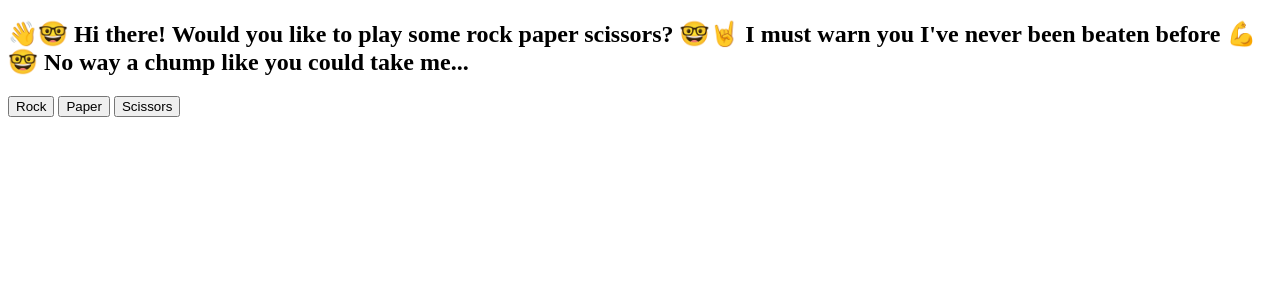
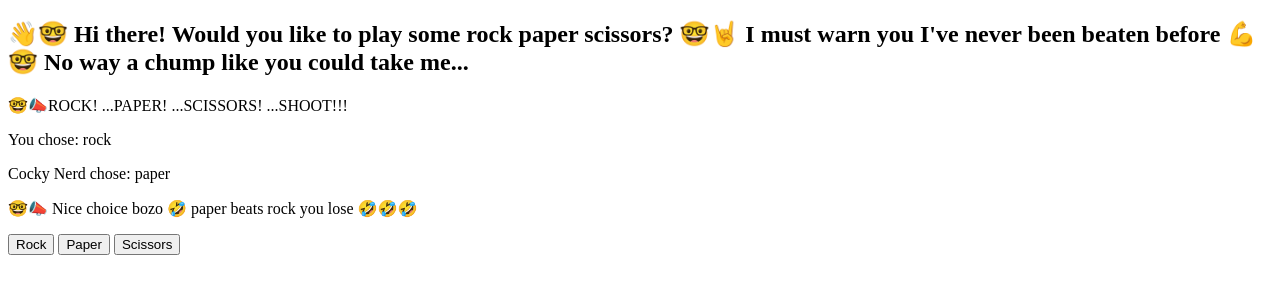
Before and after one commit to Nxlq/project-rock-paper-scissors, a plain HTML site: page index.html in a window 1280 px wide. Both pictures are taken after a click on the button "Rock". Drawn offline with Linux system fonts and the light colour scheme.

Commit message:
add the functionality to play a round of rps w/ UI
timeout functions are not pretty...

```diff
--- a/index.html
+++ b/index.html
@@ -9,6 +9,9 @@
 </head>
 <body>
     <h2>👋🤓 Hi there! Would you like to play some rock paper scissors? 🤓🤘 I must warn you I've never been beaten before 💪🤓 No way a chump like you could take me...</h2>
+    <div class="text-container">
+        <p class="prompt-text">Choose your choice 😏 if you were smart you'd walk away</p>
+    </div>
     <div class="buttons">
         <button id="rock">Rock</button>
         <button id="paper">Paper</button>
--- a/script.js
+++ b/script.js
@@ -3,11 +3,18 @@ both players choose between a rock, paper, or scissors
 choices are compared against one another to decide the winner
 rock beats scissors, paper beats rock, scissors beats paper
 winner is declared */
-const buttons = document.querySelectorAll('button')
+const buttons = document.querySelectorAll('button');
+const textContainer = document.querySelector('.text-container');
+const promptText = document.querySelector('.prompt-text');
+const yourChoiceText = document.createElement('p');
+const cockyNerdsChoice = document.createElement('p');
+const resultsText = document.createElement('p');
 
+
+// play a round of r p s whenever a weapon button is clicked
 buttons.forEach(button => button.addEventListener('click', () => {
     playRound(getComputersChoice(), button.id)
-}))
+}));
 
 
 // function to generate the computer's choice
@@ -15,7 +22,7 @@ function getComputersChoice () {
     const choices = ['rock', 'paper', 'scissors'];
     const randomNumber = Math.floor(Math.random() * 3);
     return choices[randomNumber];
-}
+};
 
 // function to recieve the player's choice
 function getPlayersChoice () {
@@ -34,11 +41,32 @@ function getPlayersChoice () {
         return playersInput;
     };
 
+function addTextContent (el, string){
+    el.textContent += string;
+}
 
 // Play a single round of rock paper scissors
 function playRound (computersChoice, playersChoice){
     // if there is no input
     if(!computersChoice || !playersChoice) return;
+    //clean the choices text everytime a button is pressed
+    yourChoiceText.textContent = '';
+    cockyNerdsChoice.textContent = '';
+    resultsText.textContent = '';
+
+    promptText.textContent = '🤓📣';
+    setTimeout(addTextContent, 300, promptText, 'ROCK! ...');
+    setTimeout(addTextContent, 600, promptText, 'PAPER! ...');
+    setTimeout(addTextContent, 900, promptText, 'SCISSORS! ...');
+    setTimeout(addTextContent, 1200, promptText, 'SHOOT!!!');
+    setTimeout(function(){
+        yourChoiceText.textContent = `You chose: ${playersChoice}`;
+        textContainer.appendChild(yourChoiceText);
+        cockyNerdsChoice.textContent = `Cocky Nerd chose: ${computersChoice}`;
+        textContainer.appendChild(cockyNerdsChoice);
+    }, 1300);
+
+
 
     console.log('__________________________________________');
     console.log(`computer's choice: ${computersChoice}`);
@@ -47,6 +75,10 @@ function playRound (computersChoice, playersChoice){
     // if there is a tie
     if (computersChoice === playersChoice){
         console.log(`Draw 😬 you both chose ${computersChoice}`)
+        setTimeout(addTextContent, 1400, resultsText, 'Draw! 🤓 I\'d recommend walking away while you still can...');
+        setTimeout(function(){
+            textContainer.appendChild(resultsText);
+        }, 1400);
         return;
     };
 
@@ -56,11 +88,19 @@ function playRound (computersChoice, playersChoice){
     playersChoice === 'scissors' && computersChoice === 'rock') {
 
         console.log(`You lose 🤣🤣 ${computersChoice} beats ${playersChoice} 🤡🤡🤡🤡`);
+        setTimeout(addTextContent, 1400, resultsText, `🤓📣 Nice choice bozo 🤣 ${computersChoice} beats ${playersChoice} you lose 🤣🤣🤣`);
+        setTimeout(function(){
+            textContainer.appendChild(resultsText);
+        }, 1400);
         return 'computerWins';
     };
 
     // if the player wins
     console.log(`You win 🥳🥳 ${playersChoice} beats ${computersChoice}`);
+    setTimeout(addTextContent, 1400, resultsText, `Wait... that can't be right 😨 ${playersChoice} beats ${computersChoice}... I guess a chump can get lucky every once in a while. Go again.`);
+        setTimeout(function(){
+            textContainer.appendChild(resultsText);
+        }, 1400);
     return 'playerWins';
 }
 
```
